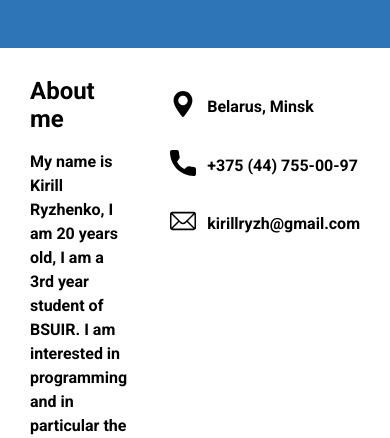
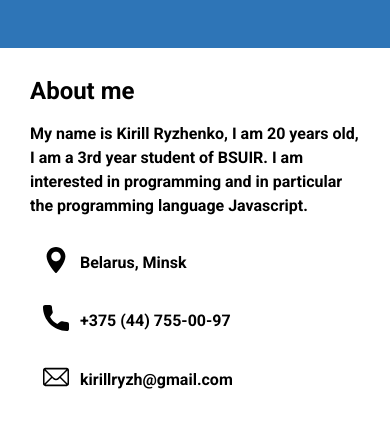
Before and after one commit to Kirill-Ryzhenko/rsschool-cv, a plain HTML site: page index.html in a window 390 px wide. Shown: the part 406-844 px from the top of the page. Drawn offline with nearby package versions, Linux system fonts and the light colour scheme.

Commit message:
feat: added adaptive

```diff
--- /dev/null
+++ b/css/media.css
@@ -0,0 +1,8 @@
+@media (max-width: 750px) {
+  .about-me__inner {
+    flex-wrap: wrap;
+  }
+  .about-me__inner-text {
+    padding-right: 0;
+  }
+}
--- a/index.html
+++ b/index.html
@@ -9,6 +9,7 @@
   <link rel="stylesheet" href="https://cdnjs.cloudflare.com/ajax/libs/normalize/8.0.1/normalize.min.css">
   <link href="https://fonts.googleapis.com/css2?family=Roboto:ital,wght@0,700;1,400&display=swap" rel="stylesheet">
   <link rel="stylesheet" href="css/style.css">
+  <link rel="stylesheet" href="css/media.css">
 </head>
 
 <body>
```
